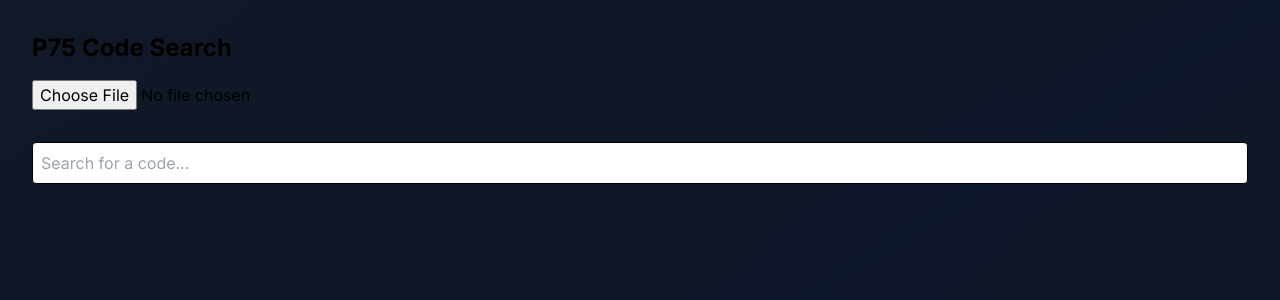
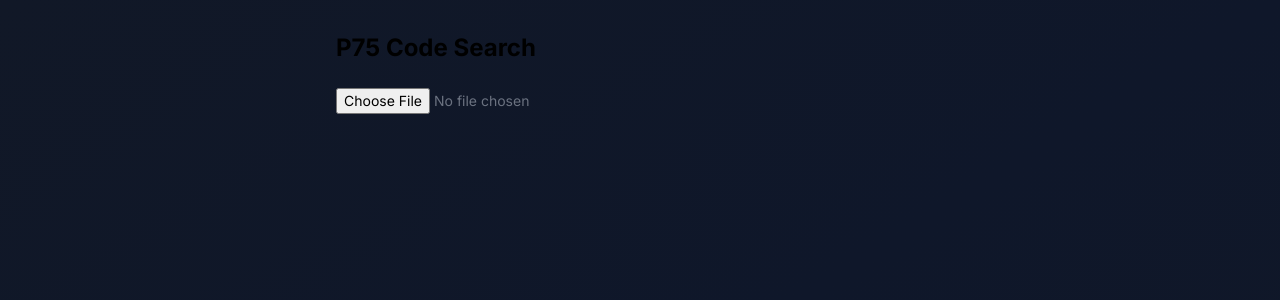
Before and after one commit to billtontzjr/P75-app, a Next.js app: page / in a window 1280 px wide. Shown: the top 300 px of the page. Built offline with nearby package versions, Linux system fonts and the light colour scheme.

Commit message:
Update page.tsx

```diff
--- a/src/app/page.tsx
+++ b/src/app/page.tsx
@@ -15,6 +15,7 @@ export default function Home() {
   const [selectedCode, setSelectedCode] = useState('');
   const [selectedP75, setSelectedP75] = useState('');
   const [error, setError] = useState('');
+  const [isFileLoaded, setIsFileLoaded] = useState(false);
 
   const handleFileUpload = (event: React.ChangeEvent<HTMLInputElement>) => {
     const file = event.target.files?.[0];
@@ -30,15 +31,17 @@ export default function Home() {
         skipEmptyLines: true,
         complete: (results) => {
           console.log('Column names:', results.meta.fields);
-          console.log('First row:', results.data[0]);
 
-          const transformedData = results.data.map((row: any) => ({
+          // Transform the data with exact column names
+          const transformedData = results.data
+            .map((row: any) => ({
               Code: row['Code']?.toString() || '',
-            P75: row[' P75']?.toString() || ''  // Note the space before P75
-          })).filter(row => row.Code && row.P75);
+              P75: row['P75']?.toString() || ''
+            }))
+            .filter(row => row.Code && row.P75);
 
-          console.log('Transformed data:', transformedData.slice(0, 5));
           setData(transformedData);
+          setIsFileLoaded(true);
           setError('');
         },
         error: (error) => {
@@ -52,64 +55,80 @@ export default function Home() {
 
   const handleSearch = (value: string) => {
     setSearchTerm(value);
+    setSelectedCode('');
+    setSelectedP75('');
+
     if (!value.trim()) {
       setFilteredResults([]);
       return;
     }
 
-    const filtered = data.filter(row =>
-      row.Code.toLowerCase().includes(value.toLowerCase())
-    );
-    console.log('Search results:', filtered);
+    const filtered = data
+      .filter(row => row.Code.toLowerCase().includes(value.toLowerCase()))
+      .slice(0, 10); // Limit to 10 results
     setFilteredResults(filtered);
   };
 
   const handleSelect = (code: string, p75: string) => {
-    console.log('Selected:', { code, p75 });
     setSelectedCode(code);
     setSelectedP75(p75);
+    setSearchTerm(code);
+    setFilteredResults([]); // Clear results after selection
   };
 
   return (
-    <main className="p-8">
-      <h1 className="text-2xl font-bold mb-4">P75 Code Search</h1>
+    <main className="p-8 max-w-2xl mx-auto">
+      <h1 className="text-2xl font-bold mb-6">P75 Code Search</h1>
 
       <div className="space-y-4">
+        <div className="mb-6">
           <input
             type="file"
             accept=".csv"
             onChange={handleFileUpload}
-          className="block mb-4"
+            className="block w-full text-sm text-gray-500 mb-2"
           />
+          {error && <p className="text-red-500 text-sm">{error}</p>}
+        </div>
 
+        {isFileLoaded && (
+          <div className="space-y-4">
             <input
               type="text"
               value={searchTerm}
               onChange={(e) => handleSearch(e.target.value)}
-          placeholder="Search for a code..."
-          className="w-full p-2 border rounded"
+              placeholder="Enter a code to search..."
+              className="w-full p-2 border rounded focus:outline-none focus:ring-2 focus:ring-blue-500"
             />
 
-        {error && <p className="text-red-500">{error}</p>}
-
             {selectedCode && (
-          <div className="p-4 bg-blue-100 rounded">
-            <p>Code: {selectedCode}</p>
-            <p className="text-lg font-bold">P75: {selectedP75}</p>
+              <div className="p-4 bg-blue-50 rounded-lg border border-blue-100">
+                <p className="text-sm text-gray-600">Selected Code:</p>
+                <p className="text-lg font-bold">{selectedCode}</p>
+                <p className="text-sm text-gray-600 mt-2">P75 Value:</p>
+                <p className="text-2xl font-bold text-blue-600">{selectedP75}</p>
               </div>
             )}
 
-        <div className="space-y-2">
+            {!selectedCode && searchTerm && filteredResults.length > 0 && (
+              <div className="border rounded-lg overflow-hidden">
                 {filteredResults.map((result, index) => (
                   <button
                     key={index}
                     onClick={() => handleSelect(result.Code, result.P75)}
-              className="w-full p-2 text-left border rounded hover:bg-gray-100"
+                    className="w-full p-3 text-left hover:bg-gray-50 border-b last:border-b-0"
                   >
-              {result.Code} - P75: {result.P75}
+                    <span className="font-medium">{result.Code}</span>
                   </button>
                 ))}
               </div>
+            )}
+
+            {searchTerm && filteredResults.length === 0 && (
+              <p className="text-gray-500 text-center py-2">No matching codes found</p>
+            )}
+          </div>
+        )}
       </div>
     </main>
   );
```
Lines whose indentation alone changed are shown as unchanged.
